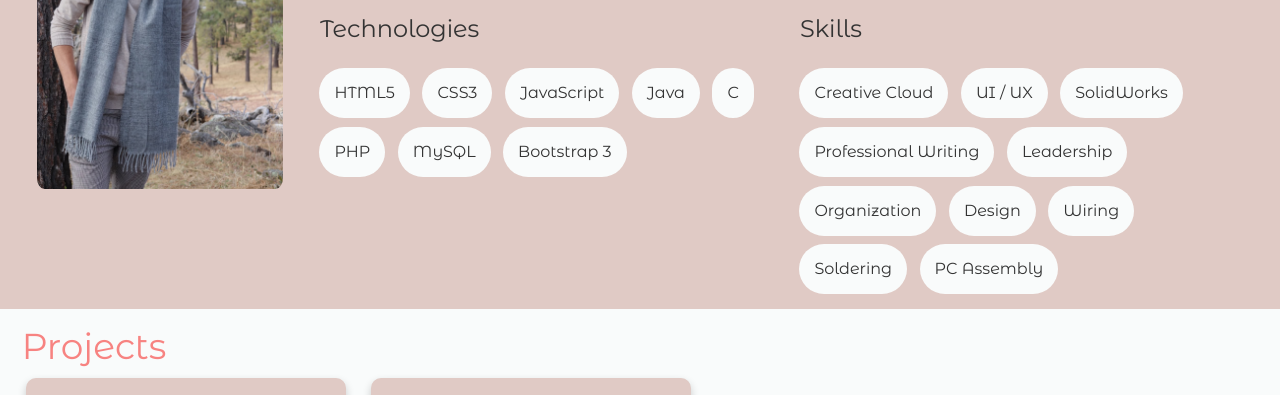
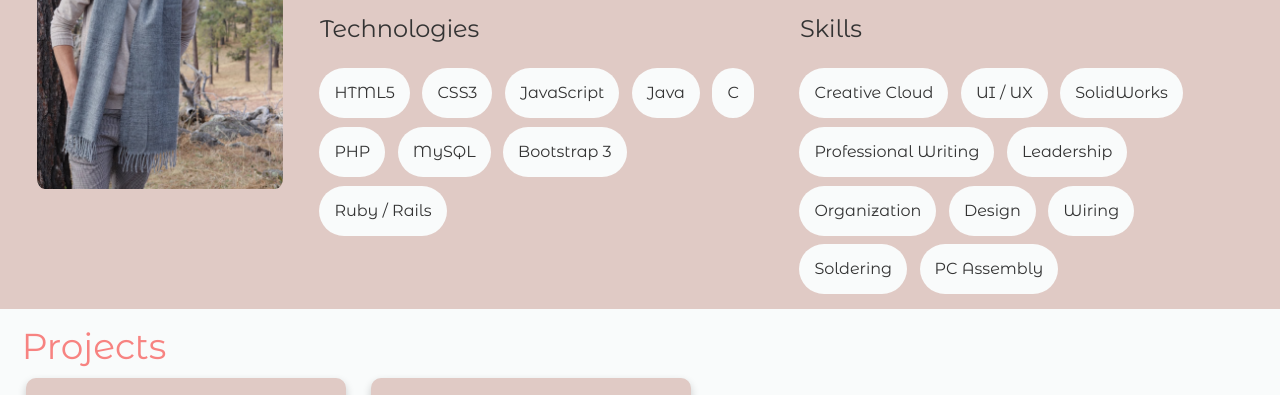
Before and after one commit to jdavey2018/jdavey2018.github.io, a plain HTML site: page index.html in a window 1280 px wide. Shown: the part 1111-1506 px from the top of the page. Drawn offline with nearby package versions, Linux system fonts and the light colour scheme.

Commit message:
Update index.html

```diff
--- a/index.html
+++ b/index.html
@@ -82,6 +82,8 @@
 									<div class="chip">PHP</div>
 									<div class="chip">MySQL</div>
 									<div class="chip">Bootstrap 3</div>
+									<div class="chip">Ruby / Rails</div>
+
 
 								</div>
 							</div>
```
